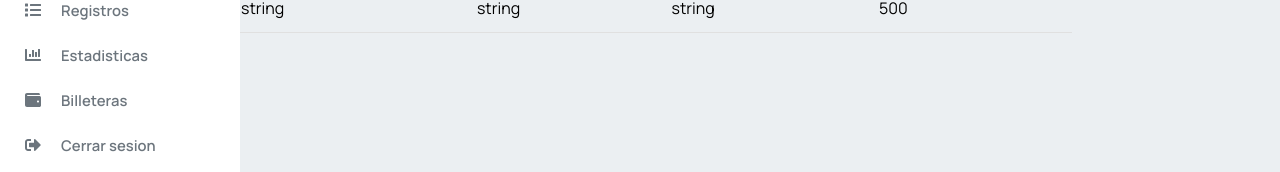
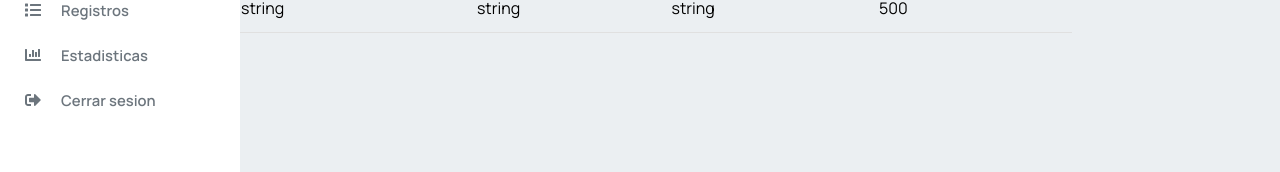
Before and after one commit to Arrettino/crud-typescript-client, a React (Create React App) app: page / in a window 1280 px wide. Shown: the part 278-450 px from the top of the page. Built offline with nearby package versions, Linux system fonts and the light colour scheme; a web font is replaced by a local one.

Commit message:
remove wallets of menu

```diff
--- a/src/Layout/Sidebar/Menu.tsx
+++ b/src/Layout/Sidebar/Menu.tsx
@@ -1,6 +1,6 @@
 import styled from 'styled-components';
 import { FontAwesomeIcon } from '@fortawesome/react-fontawesome';
-import { faHome, faList, IconDefinition, faWallet, faChartBar, faSignOutAlt } from '@fortawesome/free-solid-svg-icons';
+import { faHome, faList, IconDefinition, faChartBar, faSignOutAlt } from '@fortawesome/free-solid-svg-icons';
 import { Link } from 'react-router-dom';
 
 interface ImenuButtons {
@@ -13,7 +13,6 @@ const menuButtons: ImenuButtons[] = [
     { icon: faHome, name: 'Home', path: '/' },
     { icon: faList, name: 'Registros', path: '/records' },
     { icon: faChartBar, name: 'Estadisticas' },
-    { icon: faWallet, name: 'Billeteras' },
 ];
 
 const MenuContainer = styled.div`
```
